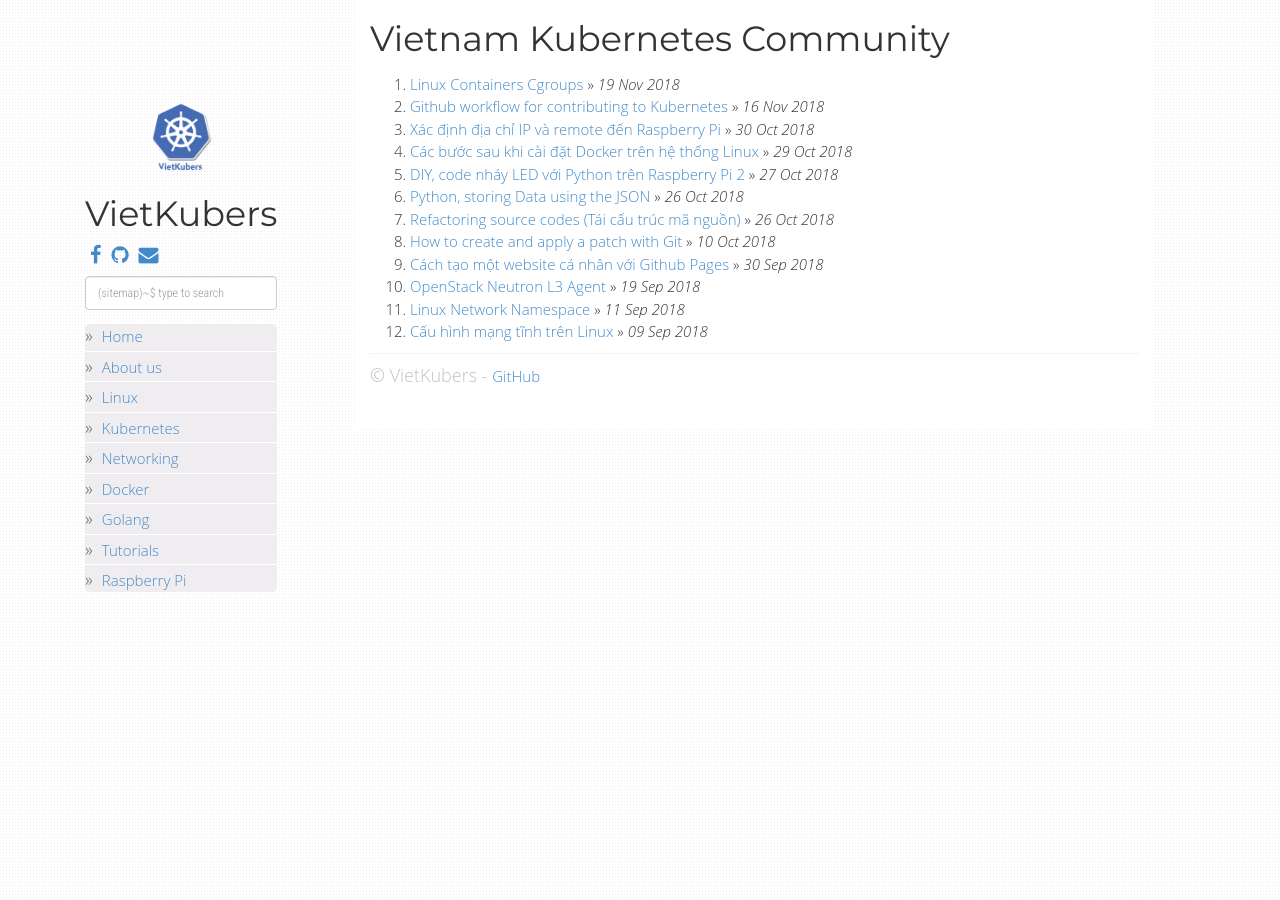
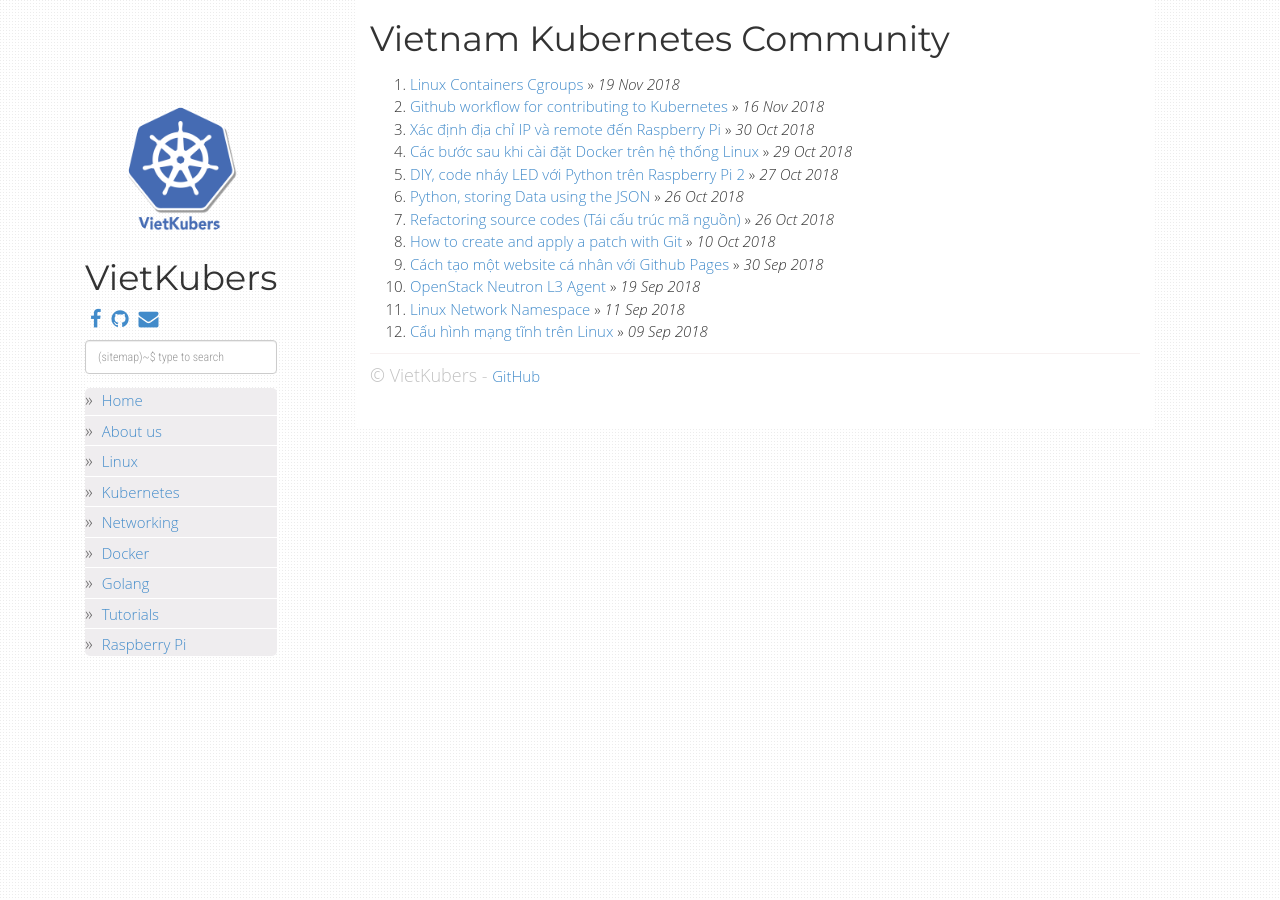
Before and after one commit to vietkubers/vietkubers.github.io, a Jekyll site: the page built from index.html, in a window 1280 px wide. Built offline with Jekyll 4.4.1, drawn with Linux system fonts in a browser that asks for light colours; nearby versions of some CDN libraries; the list of posts is cut into pages by our own code.

Commit message:
Resize logo

```diff
--- a/_layouts/default.html
+++ b/_layouts/default.html
@@ -117,7 +117,7 @@ layout: compress
     <div class="container">
       <div class="col-sm-3">
         <div class="fixed-condition">
-          <a href="/"><img class="profile-avatar" src="{{ site.avatar_url }}" height="75px" width="75px" /></a>
+          <a href="/"><img class="profile-avatar" src="{{ site.avatar_url }}" height="139px" width="139px" /></a>
           <h1 class="author-name">{{ site.author }}</h1>
           {% if site.about %}
             <div class="profile-about">
```
